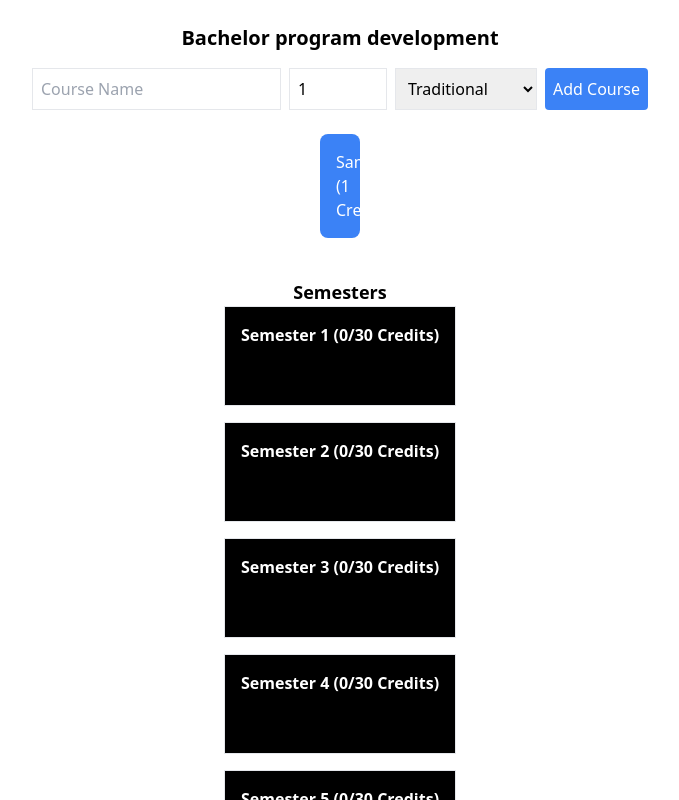
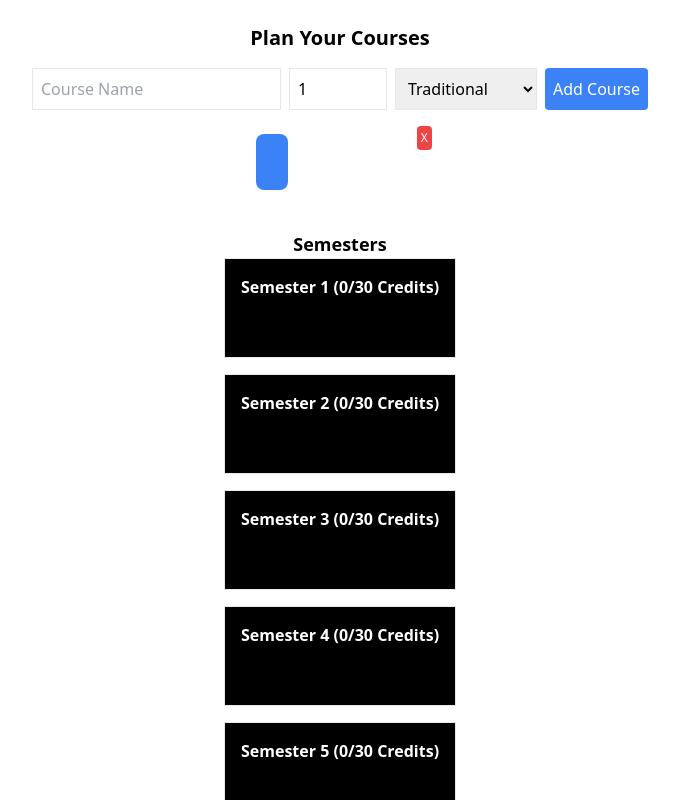
Before and after one commit to DineshSundaram7/credit-planner, a React (Create React App) app: page / in a window 1280 px wide. Both pictures are taken after typing "Sample" into the empty fields and a click on the button "Add Course". Shown: the top 800 px of the page, without its empty margins (300-979 px from the left). Built offline with nearby package versions, Linux system fonts and the light colour scheme.

Commit message:
Update CreditPlanner.js
Added many changes to this new version

```diff
--- a/src/components/CreditPlanner.js
+++ b/src/components/CreditPlanner.js
@@ -5,7 +5,7 @@ import { HTML5Backend } from "react-dnd-html5-backend";
 const BLOCK_TYPE = "BLOCK";
 
 // Course Block Component
-const CourseBlock = ({ course }) => {
+const CourseBlock = ({ course, remainingWidth }) => {
   const [{ isDragging }, drag] = useDrag(() => ({
     type: BLOCK_TYPE,
     item: { id: course.id, course },
@@ -14,21 +14,35 @@ const CourseBlock = ({ course }) => {
     }),
   }));
 
+  // Ensure the course does not exceed available space
+  const courseWidth = (course.credits * 100) / 30; // Proportional to 30 credits taking 100% space of the semester block
+  const courseWidthLimited = Math.min(courseWidth, remainingWidth); // Ensure it does not exceed available space
+
   return (
     <div
       ref={drag}
       className={`p-4 rounded-lg cursor-move m-2 transition-all duration-300 text-white ${
         course.type === "traditional" ? "bg-blue-500" : "bg-green-500"
       } ${isDragging ? "opacity-50" : ""}`}
-      style={{ width: `${course.credits * 40}px` }}
+      style={{ width: `${courseWidthLimited}%` }}
     >
-      {course.name} ({course.credits} Credits)
+      <div
+        className="truncate"
+        style={{
+          width: "100%",
+          whiteSpace: "nowrap",
+          overflow: "hidden",
+          textOverflow: "ellipsis",
+        }}
+      >
+        {course.name} ({course.credits} Credits)
+      </div>
     </div>
   );
 };
 
 // Semester Drop Area
-const SemesterBlock = ({ semesterIndex, courses, moveBlock }) => {
+const SemesterBlock = ({ semesterIndex, courses, moveBlock, remainingWidth }) => {
   const [, drop] = useDrop(() => ({
     accept: BLOCK_TYPE,
     drop: (item) => moveBlock(item.course, semesterIndex),
@@ -38,11 +52,23 @@ const SemesterBlock = ({ semesterIndex, courses, moveBlock }) => {
   const isOverLimit = totalCredits > 30;
 
   return (
-    <div ref={drop} className={`border p-4 min-h-[100px] bg-black text-white ${isOverLimit ? "border-red-500" : ""}`} style={{ width: "100%" }}>
-      <h4 className="font-bold">Semester {semesterIndex + 1} ({totalCredits}/30 Credits)</h4>
-      {courses.map((course) => (
-        <CourseBlock key={course.id} course={course} />
-      ))}
+    <div
+      ref={drop}
+      className={`border p-4 min-h-[100px] bg-black text-white ${isOverLimit ? "border-red-500" : ""}`}
+      style={{ width: "100%" }}
+    >
+      <h4 className="font-bold">
+        Semester {semesterIndex + 1} ({totalCredits}/30 Credits)
+      </h4>
+      <div className="flex">
+        {courses.map((course) => (
+          <CourseBlock
+            key={course.id}
+            course={course}
+            remainingWidth={remainingWidth}
+          />
+        ))}
+      </div>
       {isOverLimit && <p className="text-red-500">Credit limit exceeded!</p>}
     </div>
   );
@@ -66,7 +92,8 @@ const CreditPlanner = () => {
 
   const moveBlock = (course, toSemester) => {
     setSemesters((prev) => {
-      const newTotalCredits = prev[toSemester].reduce((sum, c) => sum + c.credits, 0) + course.credits;
+      const newTotalCredits =
+        prev[toSemester].reduce((sum, c) => sum + c.credits, 0) + course.credits;
       if (newTotalCredits > 30) {
         alert("Credit limit exceeded for this semester!");
         return prev;
@@ -78,10 +105,19 @@ const CreditPlanner = () => {
     });
   };
 
+  const removeCourse = (courseId) => {
+    setCourses(courses.filter((course) => course.id !== courseId));
+    setSemesters((prev) =>
+      prev.map((semester) =>
+        semester.filter((course) => course.id !== courseId)
+      )
+    );
+  };
+
   return (
     <DndProvider backend={HTML5Backend}>
       <div className="p-6 flex flex-col items-center">
-        <h2 className="text-xl font-bold mb-4">Bachelor program development</h2>
+        <h2 className="text-xl font-bold mb-4">Plan Your Courses</h2>
         <div className="flex gap-2 mb-4">
           <input
             type="text"
@@ -98,22 +134,51 @@ const CreditPlanner = () => {
             onChange={(e) => setCredits(Number(e.target.value))}
             className="border p-2"
           />
-          <select value={type} onChange={(e) => setType(e.target.value)} className="border p-2">
+          <select
+            value={type}
+            onChange={(e) => setType(e.target.value)}
+            className="border p-2"
+          >
             <option value="traditional">Traditional</option>
             <option value="project">Project-Based</option>
           </select>
-          <button onClick={addCourse} className="bg-blue-500 text-white p-2 rounded">Add Course</button>
+          <button
+            onClick={addCourse}
+            className="bg-blue-500 text-white p-2 rounded"
+          >
+            Add Course
+          </button>
         </div>
+
+        {/* List of added courses */}
         <div className="flex gap-4 mb-4">
           {courses.map((course) => (
-            <CourseBlock key={course.id} course={course} />
+            <div key={course.id} className="relative">
+              <CourseBlock key={course.id} course={course} remainingWidth={100} />
+              <button
+                onClick={() => removeCourse(course.id)}
+                className="absolute top-0 right-0 bg-red-500 text-white text-xs p-1 rounded"
+              >
+                X
+              </button>
+            </div>
           ))}
         </div>
+
         <h3 className="text-lg font-bold mt-4">Semesters</h3>
         <div className="grid grid-cols-1 gap-4">
-          {semesters.map((semester, index) => (
-            <SemesterBlock key={index} semesterIndex={index} courses={semester} moveBlock={moveBlock} />
-          ))}
+          {semesters.map((semester, index) => {
+            const remainingWidth = 100 - semester.reduce((sum, course) => sum + (course.credits * 100) / 30, 0);
+            return (
+              <SemesterBlock
+                key={index}
+                semesterIndex={index}
+                courses={semester}
+                moveBlock={moveBlock}
+                remainingWidth={remainingWidth}
+              />
+            );
+          })}
         </div>
       </div>
     </DndProvider>
```
